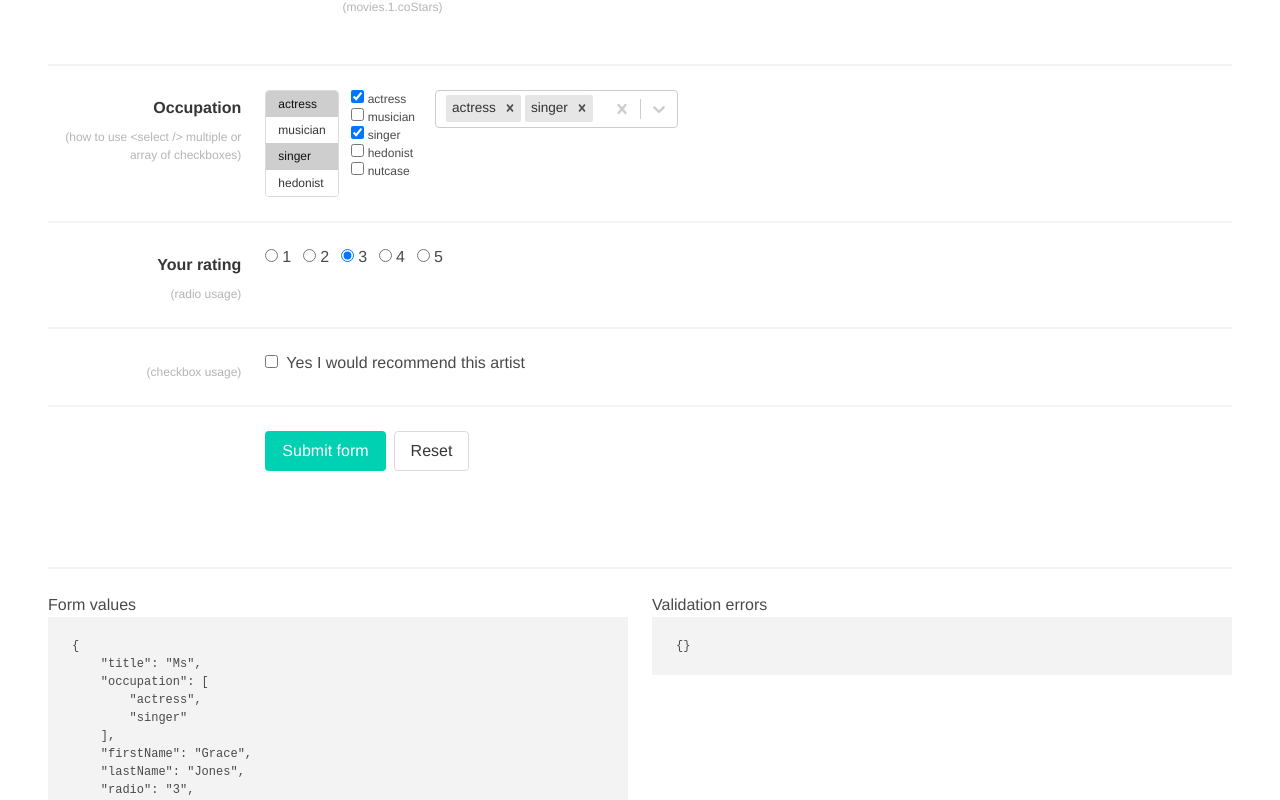
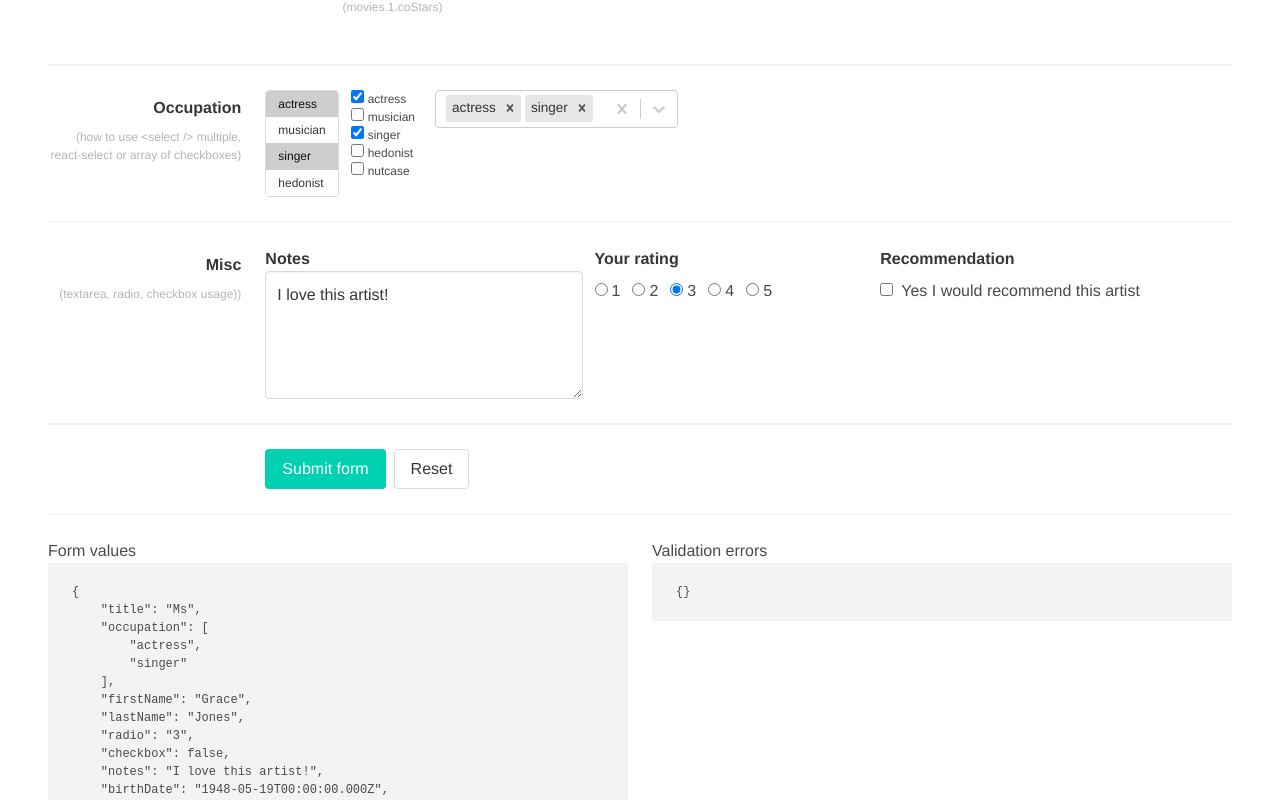
Before and after one commit to rvision/useForm, a React app: page / in a window 1280 px wide. Shown: the part 959-1759 px from the top of the page. Built offline with nearby package versions, Linux system fonts and the light colour scheme.

Commit message:
more demo fixes

```diff
--- a/src/Demo.jsx
+++ b/src/Demo.jsx
@@ -13,6 +13,7 @@ const optionsTitle = [
 	{ id: 'Mrs', name: 'Mrs' },
 	{ id: 'Ms', name: 'Ms' },
 ];
+
 const optionsOccupation = ['actress', 'musician', 'singer', 'hedonist', 'nutcase'];
 const optionsRadio = [
 	{ id: '1', name: '1' },
@@ -38,6 +39,7 @@ const defaultModel = Object.freeze({
 	lastName: 'Jones',
 	radio: '3',
 	checkbox: false,
+	notes: 'I love this artist!',
 	birthDate: new Date('1948-05-19'),
 	albums: [
 		{ name: 'Warm Leatherette', releaseDate: new Date('1980-05-09') },
@@ -78,6 +80,7 @@ const schema = yup.object().shape({
 	firstName: yup.string().min(3, 'Please enter at least 3 chars').required('Please enter first name'),
 	lastName: yup.string().required('Please enter last name'),
 	birthDate: yup.date().nullable().required('Birth date is required').typeError('Invalid format'),
+	notes: yup.string().required('Please add some notes'),
 	albums: yup
 		.array()
 		.ensure()
@@ -214,7 +217,7 @@ const Demo = () => {
 			<div className="field is-horizontal">
 				<div className="field-label is-normal">
 					<label className="label">Celebrity</label>
-					<p className="help has-text-grey-light">(native form inputs & birthdate date picker)</p>
+					<p className="help has-text-grey-light">(native form inputs & birthdate react-datepicker)</p>
 				</div>
 				<div className="field-body">
 					<div className="field is-narrow">
@@ -558,7 +561,7 @@ const Demo = () => {
 			<div className="field is-horizontal">
 				<div className="field-label is-normal">
 					<label className="label">Occupation</label>
-					<p className="help has-text-grey-light">(how to use &lt;select /&gt; multiple or array of checkboxes)</p>
+					<p className="help has-text-grey-light">(how to use &lt;select /&gt; multiple, react-select or array of checkboxes)</p>
 				</div>
 				<div className="field-body">
 					<div className="field is-narrow">
@@ -637,10 +640,19 @@ const Demo = () => {
 
 			<div className="field is-horizontal">
 				<div className="field-label is-normal">
-					<label className="label">Your rating</label>
-					<p className="help has-text-grey-light">(radio usage)</p>
+					<label className="label">Misc</label>
+					<p className="help has-text-grey-light">(textarea, radio, checkbox usage))</p>
 				</div>
 				<div className="field-body">
+					<div className="field">
+						<label className="label">
+							Notes
+							<textarea {...register('notes')} className={hasError('notes') ? 'textarea is-danger' : 'textarea'} />
+						</label>
+						<BulmaError for="notes" />
+					</div>
+					<div className="field">
+						<label className="label">Your rating</label>
 						{optionsRadio.map(option => {
 							return (
 								<label key={option.id} className="radio mr-1">
@@ -656,23 +668,18 @@ const Demo = () => {
 							);
 						})}
 					</div>
-			</div>
-			<hr />
-
-			<div className="field is-horizontal">
-				<div className="field-label is-normal">
-					<p className="help has-text-grey-light">(checkbox usage)</p>
-				</div>
-				<div className="field-body">
+					<div className="field">
+						<label className="label">Recommendation</label>
 						<label className="checkbox">
 							<input type="checkbox" className={hasError('checkbox') ? 'mr-2 is-danger' : 'mr-2'} {...register('checkbox')} />
 							Yes I would recommend this artist
 						</label>
 					</div>
 				</div>
+			</div>
 			<hr />
 
-			<div className="field is-horizontal mb-6 pb-6">
+			<div className="field is-horizontal">
 				<div className="field-label is-normal" />
 				<div className="field-body">
 					<button type="submit" className="button is-primary mr-2" onClick={handleSubmit(onSubmit)}>
```
Lines whose indentation alone changed are shown as unchanged.
